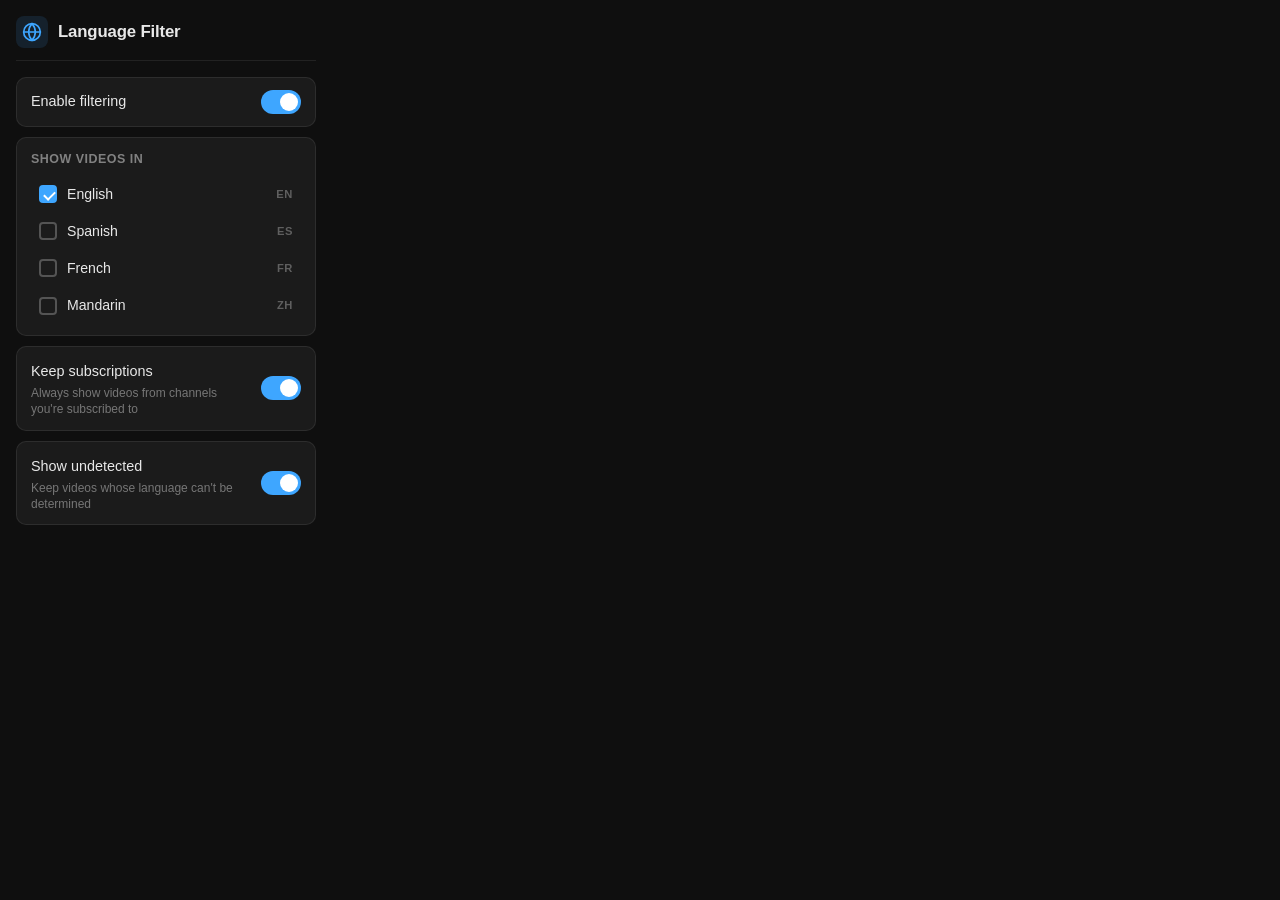
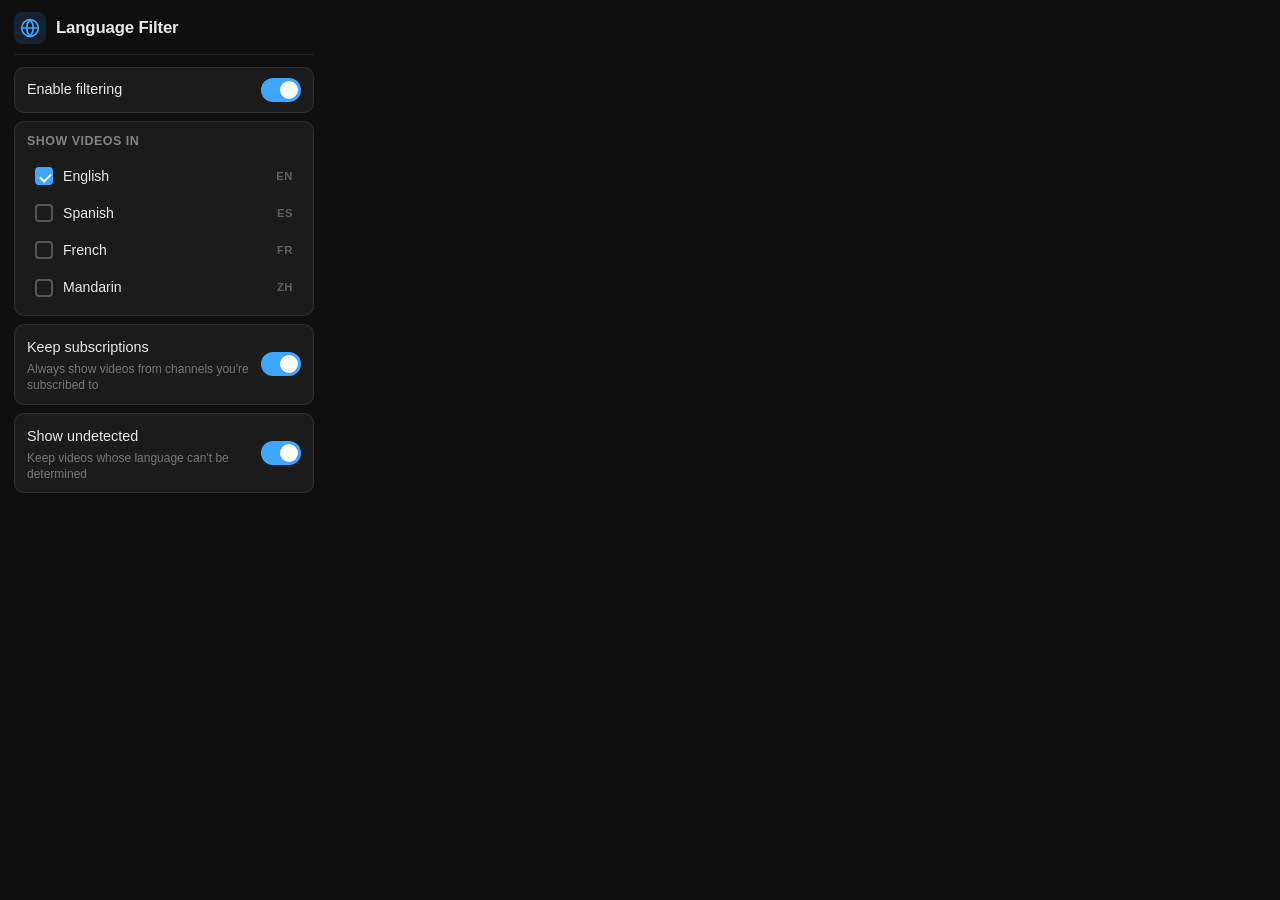

Improve language detection and restore original (untranslated) titles

--- a/popup.css
+++ b/popup.css
@@ -11,7 +11,15 @@ body {
   background: #0f0f0f;
   color: #e8e8e8;
   min-width: 280px;
-  padding: 16px;
+  padding: 12px 14px;
+}
+
+/* No visible scrollbar in the popup */
+body::-webkit-scrollbar,
+html::-webkit-scrollbar {
+  display: none;
+  width: 0;
+  height: 0;
 }
 
 .popup {
@@ -23,8 +31,8 @@ body {
   display: flex;
   align-items: center;
   gap: 10px;
-  margin-bottom: 16px;
-  padding-bottom: 12px;
+  margin-bottom: 12px;
+  padding-bottom: 10px;
   border-bottom: 1px solid rgba(255, 255, 255, 0.08);
 }
 
@@ -51,8 +59,8 @@ h1 {
   background: rgba(255, 255, 255, 0.05);
   border: 1px solid rgba(255, 255, 255, 0.08);
   border-radius: 10px;
-  padding: 12px 14px;
-  margin-bottom: 10px;
+  padding: 10px 12px;
+  margin-bottom: 8px;
 }
 
 .card-title {
